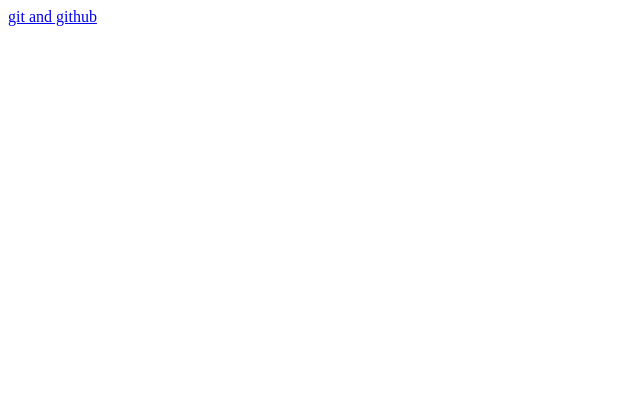
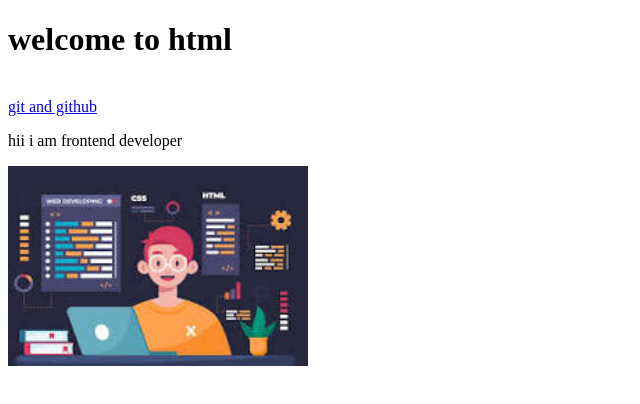
Before and after one commit to DhivyaThirupathi/my-code, a plain HTML site: page index.html in a window 1280 px wide. Shown: the whole page, without its empty margins (0-640 px from the left). Drawn offline with Linux system fonts and the light colour scheme.

Commit message:
files added

```diff
--- a/index.html
+++ b/index.html
@@ -6,6 +6,13 @@
     <title>Document</title>
 </head>
 <body>
+    <h1>welcome to html</h1>
+    <br>
     <a href="https://youtu.be/VIBWdLLq9kQ?si=U4OncmppJNKmX_dK">git and github</a>
+    <p>
+        hii i am frontend developer
+    </p>
+    <img src="download.jpg" width="300" height="200">
+
 </body>
 </html>
```
Also changed, not shown: download.jpg (added), index.css (added).
